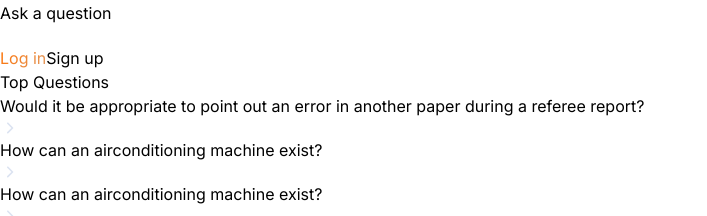
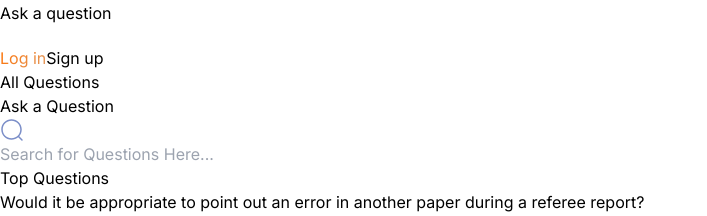
Before and after one commit to mattjackmcgregor/dev-flow, a Next.js app: page / in a window 1280 px wide. Shown: the part 421-637 px from the top of the page, without its empty margins (0-707 px from the left). Built offline with nearby package versions, Linux system fonts and the light colour scheme; no server answers.

Commit message:
created localSearchBar component

```diff
--- a/app/(root)/(home)/page.tsx
+++ b/app/(root)/(home)/page.tsx
@@ -1,3 +1,24 @@
+import LocalSearch from "@/components/shared/search/LocalSearch";
+import { Button } from "@/components/ui/button";
+import Link from "next/link";
+
 export default function Home() {
-  return <div></div>;
+  return (
+    <>
+      <div className="flex w-full flex-col-reverse justify-between gap-4 sm:flex-row sm:items-center">
+        <h1 className="h1-bold text-dark100_light900">All Questions</h1>
+        <Link
+          className="flex justify-end max-sm:w-full"
+          href={"/all-questions"}
+        >
+          <Button className="primary-gradient !text-light-900 min-h-[46px] px-4 py-3">
+            Ask a Question
+          </Button>
+        </Link>
+      </div>
+      <div className="mt-11 flex justify-between gap-5 max-sm:flex-col sm:items-center">
+        <LocalSearch />
+      </div>
+    </>
+  );
 }
--- /dev/null
+++ b/components/shared/search/LocalSearch.tsx
@@ -0,0 +1,27 @@
+import React from "react";
+import Image from "next/image";
+import { Input } from "@/components/ui/input";
+
+const GlobalSearch = () => {
+  return (
+    <div className="relative w-full max-w-full max-lg:hidden">
+      <div className="background-light800_darkgradient relative flex min-h-[56px] grow items-center gap-1 rounded-xl px-4">
+        <Image
+          src="/assets/icons/search.svg"
+          alt="search"
+          width={24}
+          height={24}
+          className="cursor-pointer"
+        />
+        <Input
+          type="text"
+          placeholder="Search for Questions Here..."
+          value=""
+          className="paragraph-regular no-focus placeholder background-light800_dark400 border-none shadow-none outline-none"
+        />
+      </div>
+    </div>
+  );
+};
+
+export default GlobalSearch;
```
